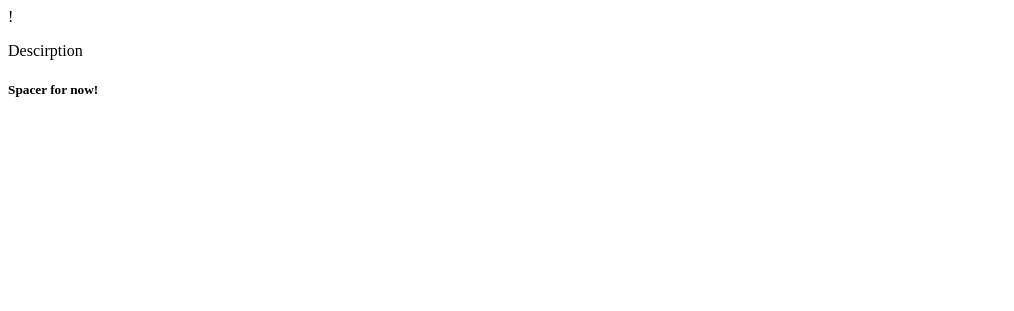
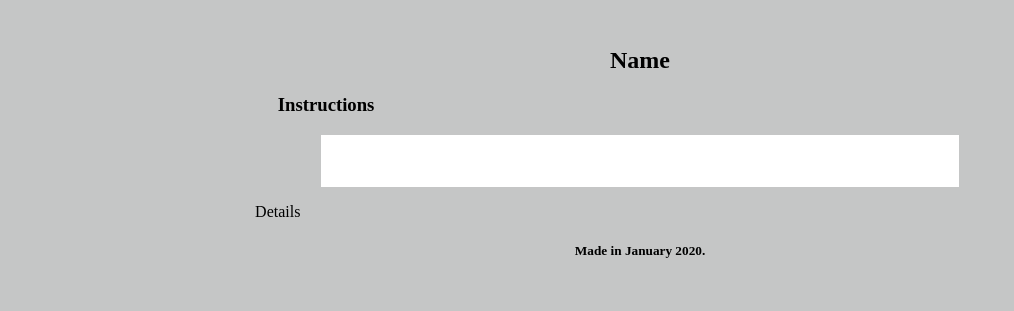
Before and after one commit to darshil-kaneria/BoilerMake2020, a plain HTML site: page Main.html in a window 1280 px wide. Shown: the whole page, without its empty margins (0-1014 px from the left). Drawn offline with Linux system fonts and the light colour scheme.

Commit message:
update 1
Update 1 to the website

```diff
--- a/Main.html
+++ b/Main.html
@@ -1,13 +1,19 @@
-!<!DOCTYPE html>
+<!DOCTYPE html>
+<link rel="stylesheet" href="style_main.css">
 <html lang="en" dir="ltr">
   <head>
     <meta charset="utf-8">
     <title>BoilerMake 2020</title>
+    <h2>Name</h2>
   </head>
   <body>
-    <p> Descirption </p>
+    <h3>Instructions</h3>
+    <div class="input">
+      <input type="users_song" name="user" value="">
+    </div>
+    <p> Details </p>
   </body>
   <footer>
-    <h5>Spacer for now! </h5>
+    <h5>Made in January 2020.</h5>
   </footer>
 </html>
--- a/style_main.css
+++ b/style_main.css
@@ -1,16 +1,43 @@
 html{
-
+  background: #c5c6c6;
+  max-width: 960px;
+  margin: auto;
 }
 
 head{
   color: black;
   text-align: center;
+  width: 50%;
+  padding: 35px;
+}
+
+h2{
+  text-align: center;
+
+}
+
+h3{
+  padding-left: 10%
 }
 
 body{
-
+  padding: 2%;
 }
 
 footer{
+  text-align: center;
+}
 
+p{
+  padding-left: 7.5%
 }
+
+input{
+  width: 70%;
+  height: 50px;
+  border: 10px;
+}
+
+.input{
+  text-align: center;
+}
```
